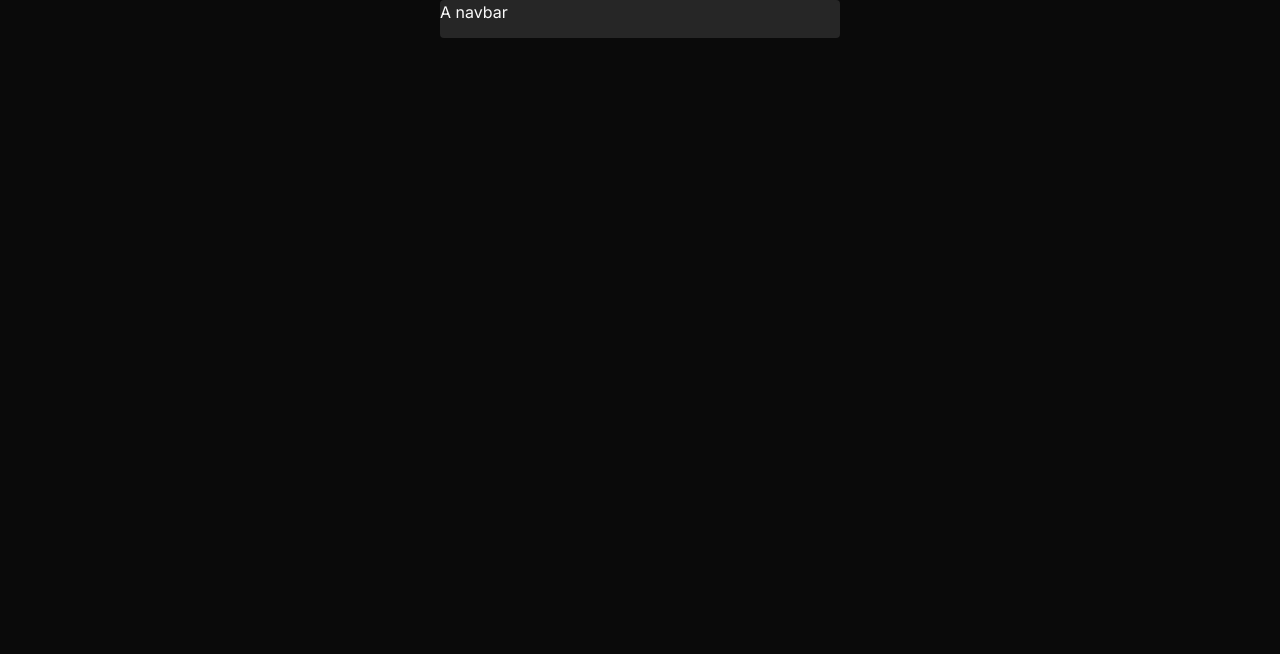
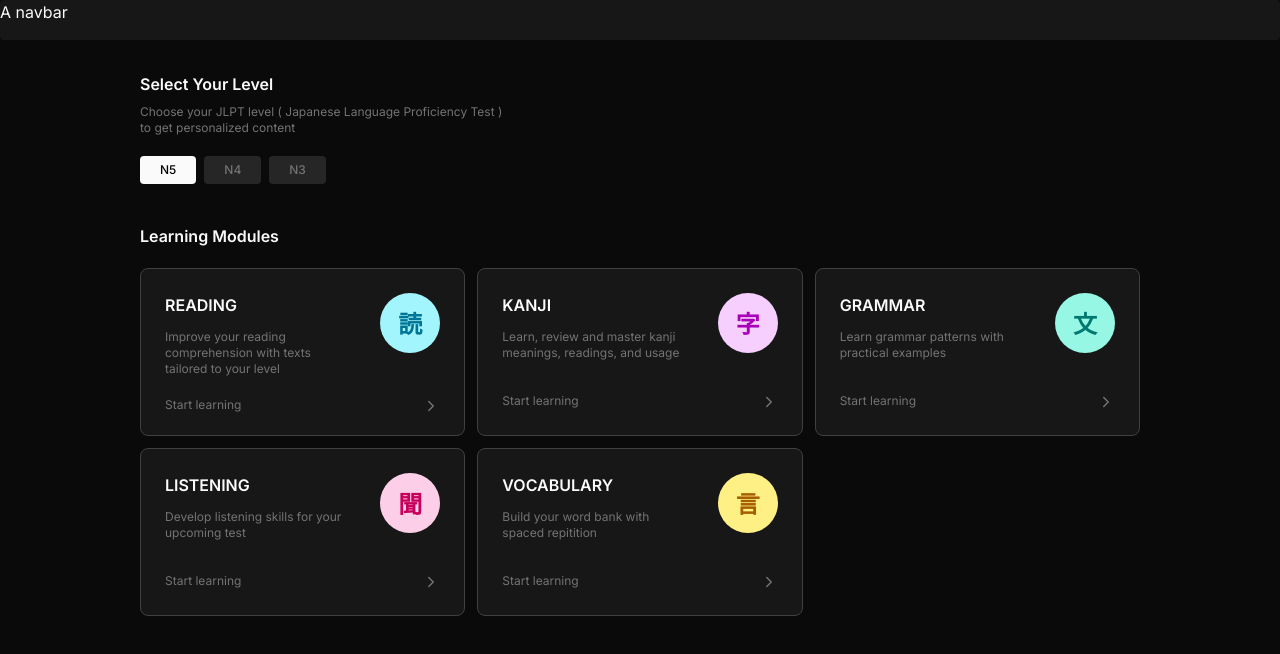
Before and after one commit to VeryLazyDev/Japanese-Web-Frontend-Admin, a React (Vite) app: page / in a window 1280 px wide. Shown: the top 654 px of the page. Built offline with nearby package versions, Linux system fonts and the light colour scheme.

Commit message:
client homepage

```diff
--- /dev/null
+++ b/src/app/features/home-user/components/levelFilter.jsx
@@ -0,0 +1,23 @@
+import FilterBtn from "../../home-admin/components/filter-btn"
+import { useState } from "react"
+
+const LevelFilter = () => {
+
+    const [focus, setFocus] = useState(0)
+
+    return(
+        <>
+        <div className="bg-transparent w-full h-auto">
+            <FilterBtn onClick={() => setFocus(0)}
+            currentFocus={focus === 0} text="N5"></FilterBtn>
+            <FilterBtn onClick={() => setFocus(1)}
+            currentFocus={focus === 1} text="N4"></FilterBtn>
+            <FilterBtn onClick={() => setFocus(2)}
+            currentFocus={focus === 2} text="N3"></FilterBtn>
+        </div>
+        </>
+    )
+}
+
+
+export default LevelFilter
--- /dev/null
+++ b/src/app/features/home-user/components/moduleCard.jsx
@@ -0,0 +1,32 @@
+
+import { ChevronRight } from "lucide-react";
+
+
+const ModuleCard = ({title, description, kanji, bgColor, kanjiColor}) => {
+    return(
+        <>
+            <div className="border-neutral-700 bg-secondary-bg w-full h-42 p-6 border-1 rounded-lg cursor-pointer
+            hover:scale-102 hover:shadow-md transition-all duration-200">
+                <div className="flex w-full">
+                    <div className="w-full h-auto">
+                        <h1 className="font-semibold mb-3 uppercase">{title} </h1>
+                        <p className="min-w-45 text-xs text-neutral-500">{description}</p>
+                    </div>
+
+                    <div className="bg-transparent w-full h-20 flex justify-end">
+                        <div className={`rounded-full ${bgColor} w-15 h-15 flex items-center justify-center`}>
+                            <p className={`font-noto-sans-jp font-semibold text-2xl ${kanjiColor}`}>{kanji}</p>
+                        </div>
+                    </div>
+                </div>
+
+                <div className="bg-transparent w-full h-12 pt-5 flex justify-between">
+                    <p className="text-neutral-500 text-xs">Start learning</p>
+                    <ChevronRight size={18} className="text-muted-font"/>
+                </div>
+            </div>
+        </>
+    )
+}
+
+export default ModuleCard;
--- /dev/null
+++ b/src/app/features/home-user/components/moduleList.jsx
@@ -0,0 +1,20 @@
+import ModuleCard from "./moduleCard";
+import { modules } from "@/assets/assets";
+
+
+const ModuleList = () => {
+    return(
+        <>
+        <h1 className="font-inter font-semibold w-full mt-10 mb-5">Learning Modules</h1>
+        <div className="bg-transparent h-auto mt-2 gap-3 grid w-90 sm:w-150 sm:grid-cols-2 lg:w-250 lg:grid-cols-3">
+            {modules.map((item)=> (
+                <ModuleCard key={item.id} title={item.title} description={item.description}
+                kanji={item.kanji} bgColor={item.bgColor} kanjiColor={item.kanjiColor}/>
+            ))}
+
+        </div>
+        </>
+    )
+}
+
+export default ModuleList;
--- a/src/app/features/home-user/page.jsx
+++ b/src/app/features/home-user/page.jsx
@@ -1,4 +1,25 @@
+import LevelFilter from "./components/levelFilter";
+import ModuleList from "./components/moduleList";
+
+
 const HomePageUser = () => {
-    return <div className="w-full h-full"></div>;
+    return (
+        <>
+            <div className="bg-transparent w-full h-auto flex justify-center pt-3 pb-10">
+
+                <div className="bg-transparent w-auto">
+                    <div className="bg-transparent w-full h-auto py-5">
+                        <h1 className="font-inter font-semibold w-auto">Select Your Level</h1>
+                        <p className="text-xs text-muted-font w-auto mt-2">Choose your JLPT level ( Japanese Language Proficiency Test )</p>
+                        <p className="text-xs text-muted-font w-auto">to get personalized content</p>
+                    </div>
+
+                    <LevelFilter></LevelFilter>
+                    <ModuleList></ModuleList>
+                </div>
+
+            </div>
+        </>
+    );
 };
 export default HomePageUser;
--- /dev/null
+++ b/src/assets/assets.js
@@ -0,0 +1,44 @@
+
+
+export const modules = [
+    {
+        id: 1,
+        title: "READING",
+        description: "Improve your reading comprehension with texts tailored to your level",
+        kanji: "読",
+        bgColor: "bg-cyan-200",
+        kanjiColor: "text-cyan-700"
+    },
+    {
+        id: 2,
+        title: "KANJI",
+        description: "Learn, review and master kanji meanings, readings, and usage",
+        kanji: "字",
+        bgColor: "bg-fuchsia-200",
+        kanjiColor: "text-fuchsia-700"
+    },
+    {
+        id: 3,
+        title: "GRAMMAR",
+        description: "Learn grammar patterns with practical examples",
+        kanji: "文",
+        bgColor: "bg-teal-200",
+        kanjiColor: "text-teal-700"
+    },
+    {
+        id: 4,
+        title: "LISTENING",
+        description: "Develop listening skills for your upcoming test",
+        kanji: "聞",
+        bgColor: "bg-pink-200",
+        kanjiColor: "text-pink-700"
+    },
+    {
+        id: 5,
+        title: "Vocabulary",
+        description: "Build your word bank with spaced repitition",
+        kanji: "言",
+        bgColor: "bg-yellow-200",
+        kanjiColor: "text-yellow-700"
+    },
+]
--- a/src/components/layout/user-layout.jsx
+++ b/src/components/layout/user-layout.jsx
@@ -2,7 +2,7 @@ import { Outlet } from "react-router-dom";
 import Navbar from "../navbar/navbar";
 const UserLayout = () => {
     return (
-        <main className="w-screen h-screen bg-primary-bg font-inter text-primary-font flex flex-col items-center relative">
+        <main className="w-full min-h-screen bg-primary-bg font-inter text-primary-font flex flex-col items-center relative">
             <Navbar />
             <Outlet />
         </main>
--- a/src/components/navbar/navbar.jsx
+++ b/src/components/navbar/navbar.jsx
@@ -1,4 +1,4 @@
 const Navbar = () => {
-    return <div className="w-100 h-10 rounded bg-light-bg">A navbar</div>;
+    return <div className="w-full h-10 rounded bg-secondary-bg">A navbar</div>;
 };
 export default Navbar;
```
